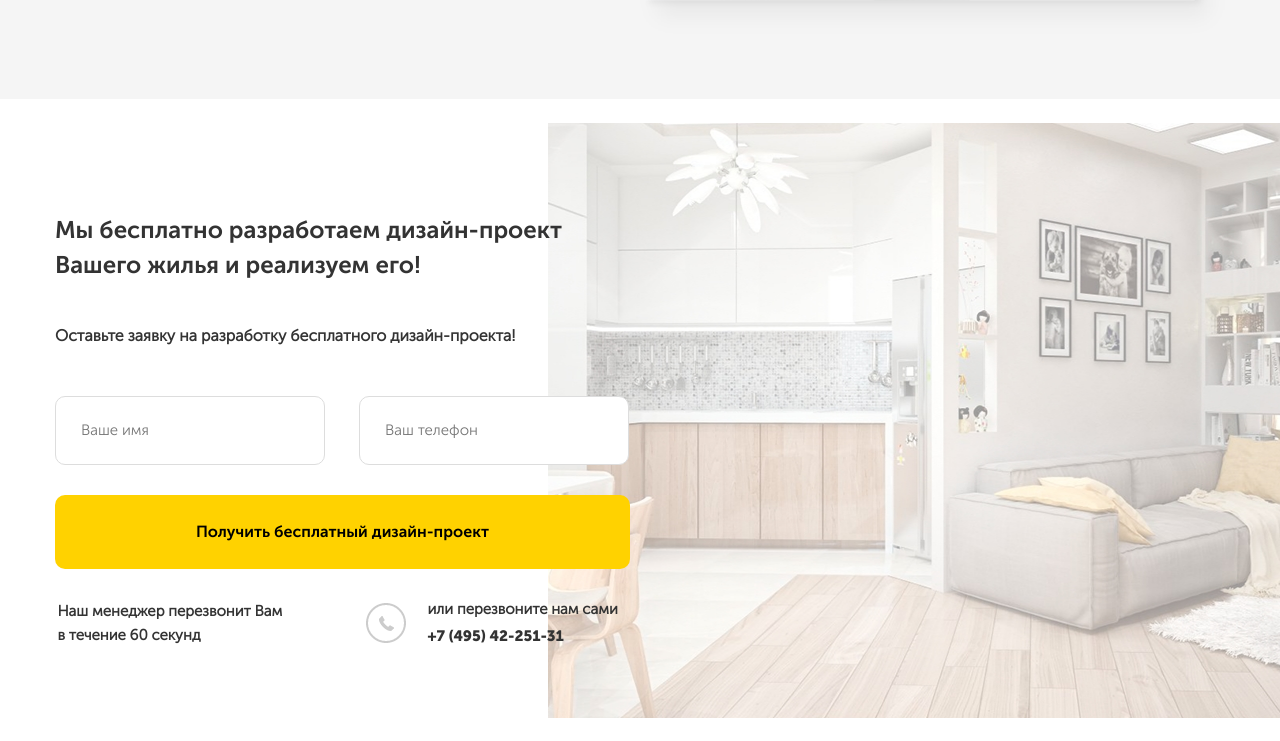
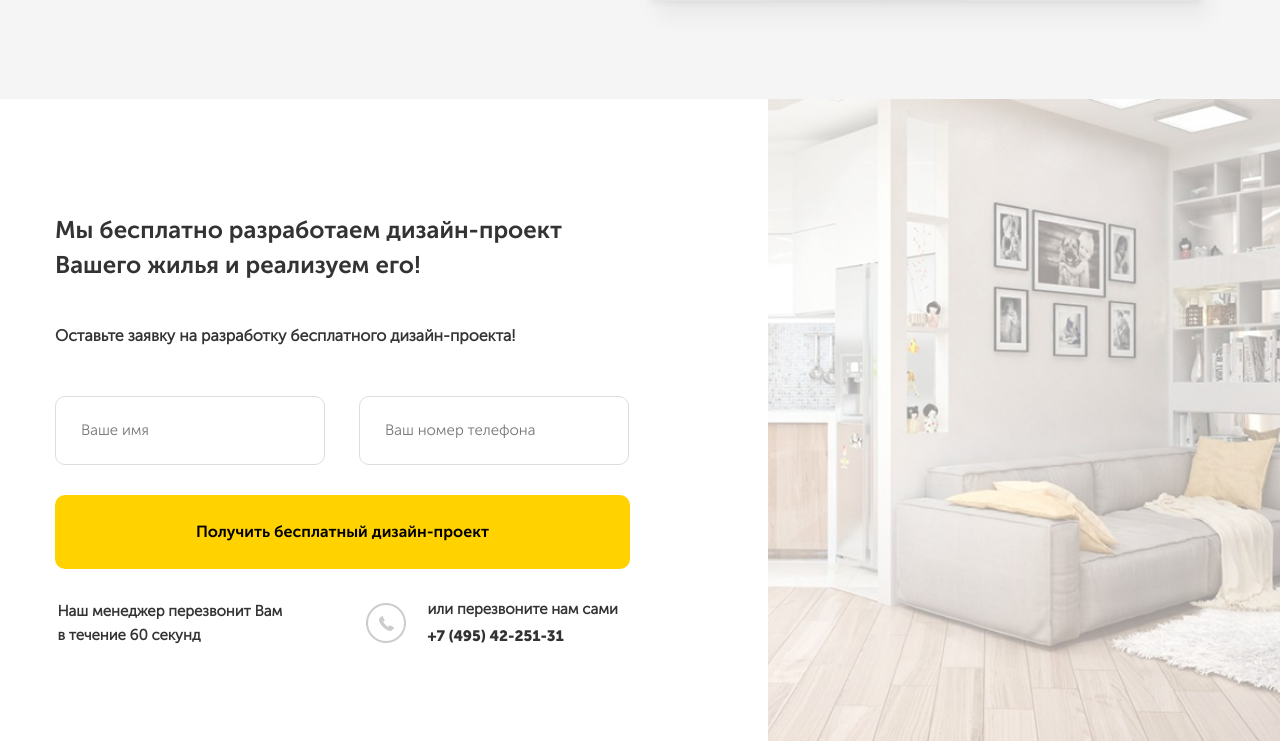
Before and after one commit to cohka/repair, a plain HTML site: page index.html in a window 1280 px wide. Shown: the part 629-1370 px from the top of the page. Drawn offline with Linux system fonts and the light colour scheme.

Commit message:
Свёрстан главный экран: заголовок + изображение

```diff
--- a/index.html
+++ b/index.html
@@ -78,7 +78,7 @@
         <span class="form__subtitle">Оставьте заявку на разработку бесплатного дизайн-проекта!</span>
         <form action="#">
           <input type="text" class="input input-name form__input" placeholder="Ваше имя">
-          <input type="tel" class="input input-tel form__input" pattern="\+([7])-([0-9]{3})-([0-9]{2})-([0-9]{2})-([0-9]{3})" placeholder="Ваш телефон" value="">
+          <input type="tel" class="input input-tel form__input" pattern="\+([7])-([0-9]{3})-([0-9]{2})-([0-9]{2})-([0-9]{3})" placeholder="Ваш номер телефона" title="+7-999-99-99-999" value="">
           <button type="submit" class="button form__button">Получить бесплатный дизайн-проект</button>
         </form>
         <div class="form__manager">
--- a/sass/_feedback.sass
+++ b/sass/_feedback.sass
@@ -1,6 +1,18 @@
 .feedback
   padding: 94px 0
   background: url('../img/feedback/feedback-bg.jpg') no-repeat center right -26%
+  background-size: contain
+  position: relative
+  z-index: 1
+  &:before
+    content: ''
+    left: 0
+    top: 0
+    width: 60%
+    height: 100%
+    background-color: #fff
+    position: absolute
+    z-index: -1
 
 .form
   max-width: 575px
```
Also changed, not shown: css/style.css, 1 other file.
